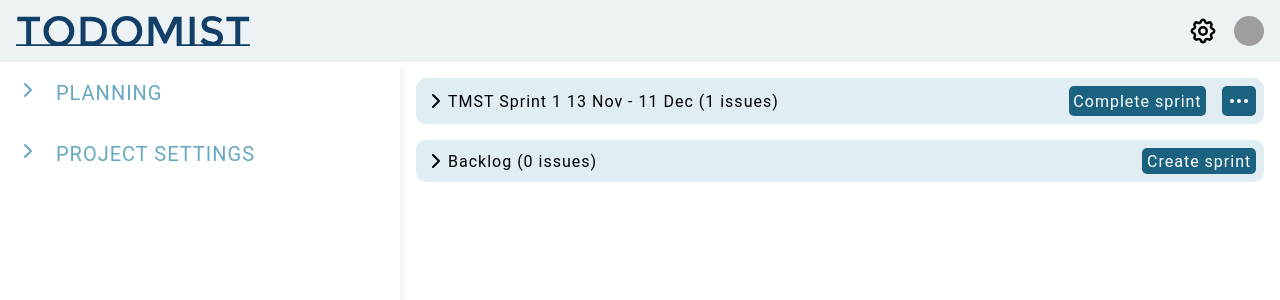
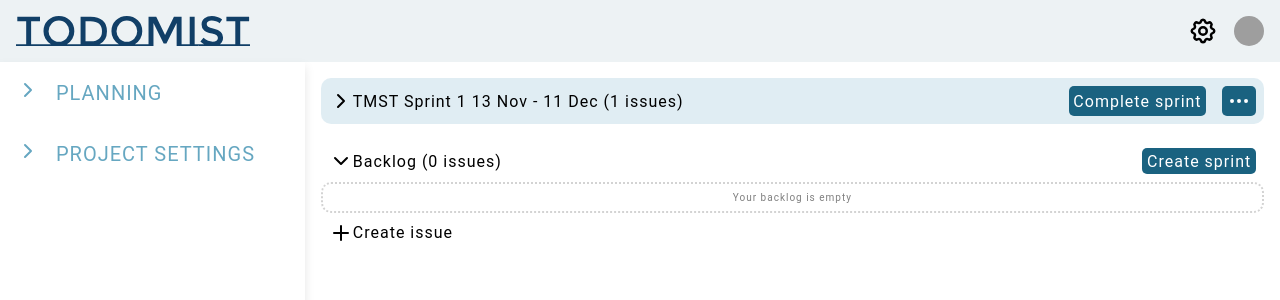
Before and after one commit to kp2129/todomist, a React (Create React App) app in the folder frontend/: page / in a window 1280 px wide. Both pictures are taken after a click on the button "Create sprint". Shown: the top 300 px of the page. Built offline with nearby package versions, Linux system fonts and the light colour scheme; grey boxes are pictures that could not be loaded.

Commit message:
backlog style and etc.

```diff
--- a/frontend/src/components/pages/backlog.js
+++ b/frontend/src/components/pages/backlog.js
@@ -1,6 +1,6 @@
 import React, { useState } from 'react';
 import '../../style/index.css';
-import { IconChevronRight, IconDots, IconPencil } from '@tabler/icons-react';
+import { IconPlus, IconChevronDown, IconChevronRight, IconDots, IconPencil } from '@tabler/icons-react';
 
 function Sprint({ name, startDate, endDate, issues, issueName }) {
     const [showIssues, setShowIssues] = useState(false);
@@ -10,7 +10,7 @@
             <div className='sprints'>
                 <div className='top-sprint'>
                     <div className='left-side-sprint' onClick={() => setShowIssues(!showIssues)}>
-                        <IconChevronRight /> <p>{`${name} ${startDate} - ${endDate} (${issues.length} issues)`}</p>
+                        {showIssues ? <IconChevronDown /> : <IconChevronRight />} <p>{`${name} ${startDate} - ${endDate} (${issues.length} issues)`}</p>
                     </div>
                     <div className='right-side-sprint'>
                         <button>Complete sprint</button>
@@ -26,26 +26,28 @@
                                 </div>
                                 <div className='sprint-task-right'>
                                     <div className='profile-icon'>
-                                        <img src="https://media.tenor.com/AlvyE4oRj24AAAAd/nerd-nerd-emoji.gif"></img>
+                                        <img src="https://media.tenor.com/AlvyE4oRj24AAAAd/nerd-nerd-emoji.gif" alt="Profile"></img>
                                     </div>
                                     <IconDots />
                                 </div>
-
                             </div>
                         ))}
+                        <div className='issue-div'>
+                            <IconPlus /> <p>Create issue</p>
+                        </div>
                     </div>
-                )
-                }
-            </div >
+                )}
 
+            </div>
         </>
     );
 }
 
 function Backlog() {
+    const [showBacklog, setShowBacklog] = useState(false);
+
     const sprintsData = [
         { name: "TMST Sprint 1", startDate: "13 Nov", endDate: "11 Dec", issueName: 'TMST-1', issues: ['Nomirsti'] },
-        // Add more sprint data as needed
     ];
 
     return (
@@ -54,19 +56,28 @@
                 {sprintsData.map((sprint, index) => (
                     <Sprint key={index} {...sprint} />
                 ))}
-                <div className='sprints'>
-                    <div className='top-sprint'>
+                <div className='backlog-card'>
+                    <div className='top-sprint' onClick={() => setShowBacklog(!showBacklog)}>
                         <div className='left-side-sprint'>
-                            <IconChevronRight /> <p>Backlog (0 issues)</p>
+                            {showBacklog ? <IconChevronDown /> : <IconChevronRight />} <p>Backlog (0 issues)</p>
                         </div>
                         <div className='right-side-sprint'>
                             <button>Create sprint</button>
                         </div>
                     </div>
-                </div>
-                <div className='sprint-cards'>
+                    {showBacklog && (
+                        <>
+                            <div className='backlog-cards'>
+                                Your backlog is empty
+                            </div>
+                            <div className='issue-div'>
+                                <IconPlus /> <p>Create issue</p>
+                            </div>
+                        </>
+                    )}
 
                 </div>
+
             </div>
         </>
     );
--- a/frontend/src/style/index.css
+++ b/frontend/src/style/index.css
@@ -156,7 +156,6 @@
 
 .backlog {
     width: -webkit-fill-available;
-    flex: 1;
 }
 
 .top-sprint {
@@ -209,8 +208,34 @@
     opacity: 1;
 }
 
+.issue-div{
+    display: flex;
+    align-items: center;
+    padding: 0.5rem;
+}
 
+.backlog-card{
+    border-radius: 10px;
+    margin: 1rem;
+}
 
+.issue-div:hover{
+    background-color: lightgray;
+    border-radius: 10px;
+}
+
+.backlog-cards{
+    border-style: dotted;
+    border-color: lightgray;
+    border-width: 2px;
+    padding: 0.5rem;
+    display: flex;
+    align-items: center;
+    justify-content: center;
+    border-radius: 10px;
+    color: gray;
+    font-size: x-small;
+}
 
 .right-side-sprint {
     display: flex;
```
